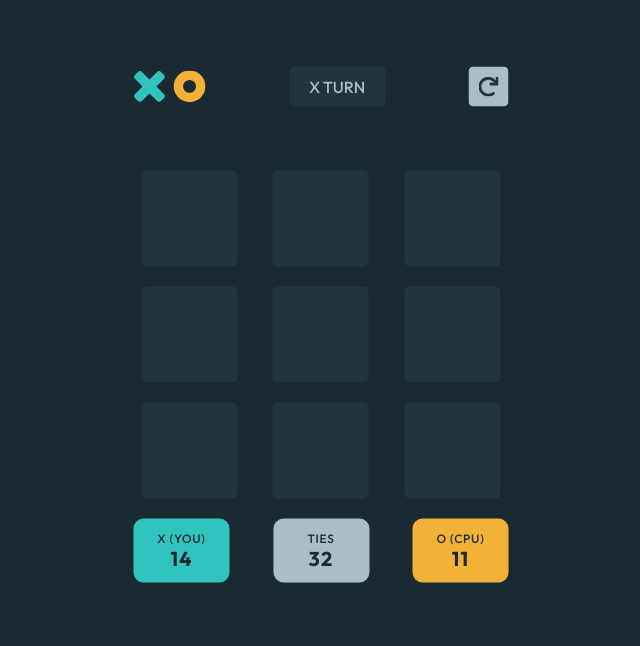
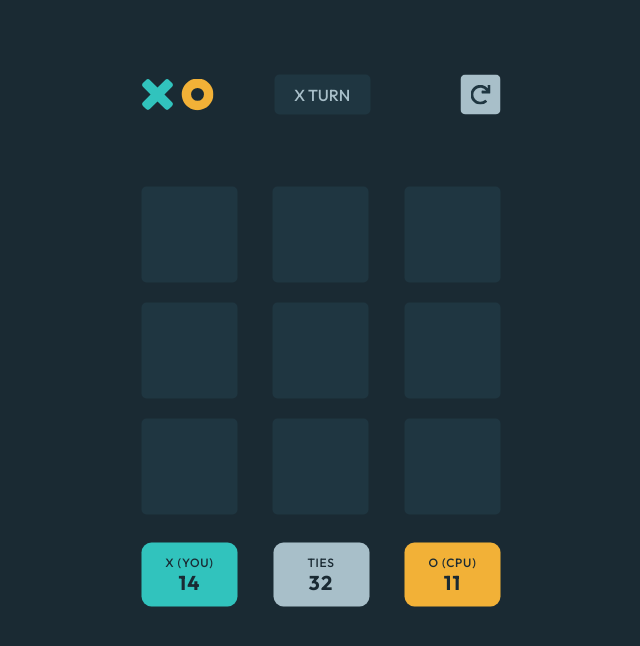
Before and after one commit to trekab/tic-tac-toe-app, a React (Create React App) app: page / in a window 1280 px wide. Shown: the top 646 px of the page, without its empty margins (319-959 px from the left). Built offline with nearby package versions, Linux system fonts and the light colour scheme.

Commit message:
Finish game element alignment

```diff
--- a/src/App.css
+++ b/src/App.css
@@ -146,6 +146,7 @@ form label {
 
 .game-header__logo {
   height: 32px;
+  margin: 8px;
 }
 
 .game-header__turn {
@@ -158,6 +159,7 @@ form label {
   display: flex;
   align-items: center;
   justify-content: center;
+  margin-right: 30px;
 }
 
 .restart {
@@ -169,6 +171,7 @@ form label {
   background-repeat: no-repeat;
   background-position: center;
   cursor: pointer;
+  margin: 8px;
 }
 
 .game-grid {
@@ -203,6 +206,7 @@ form label {
   text-transform: uppercase;
   color: var(--navy);
   font-weight: 700;
+  margin: 8px;
 }
 
 .p1 {
```
